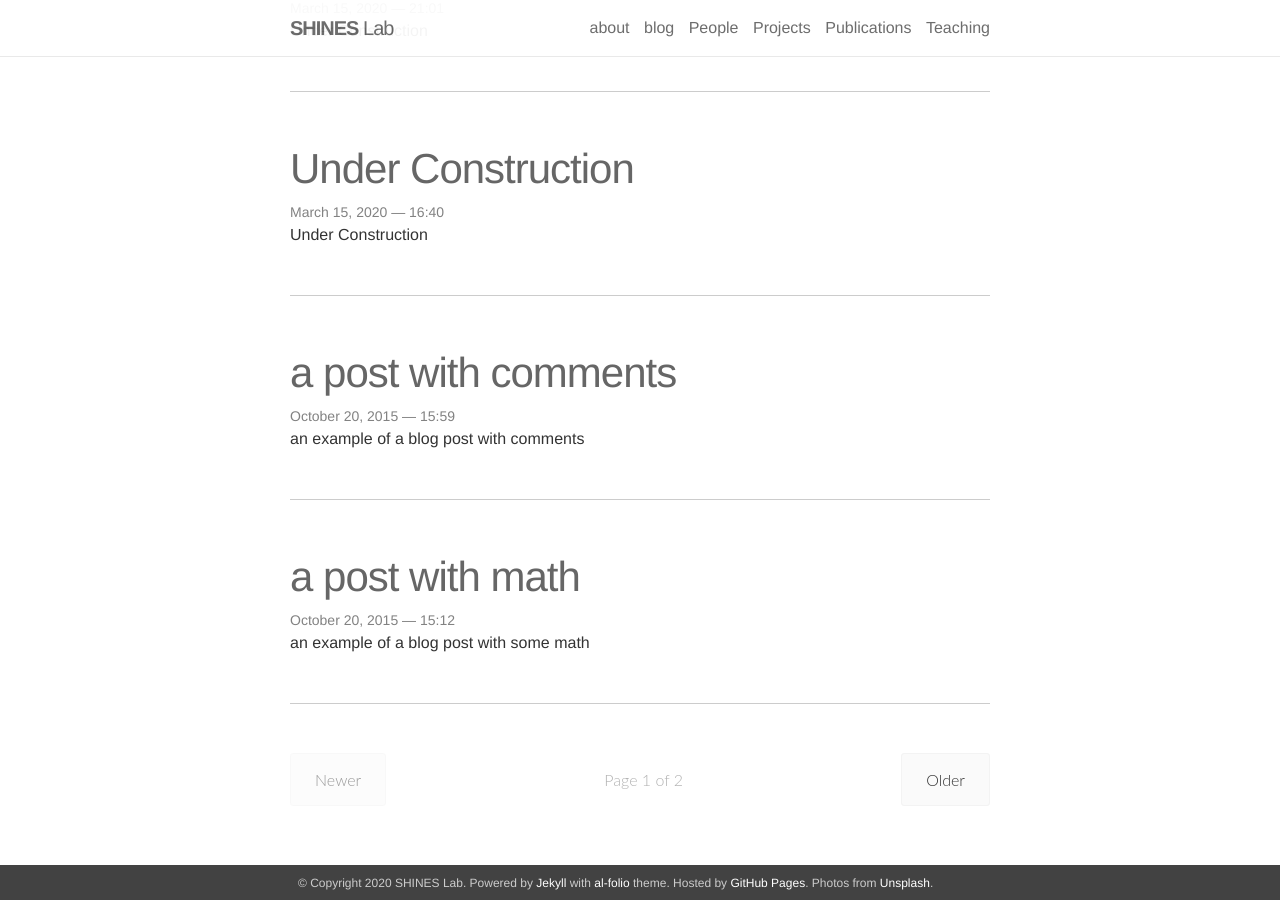
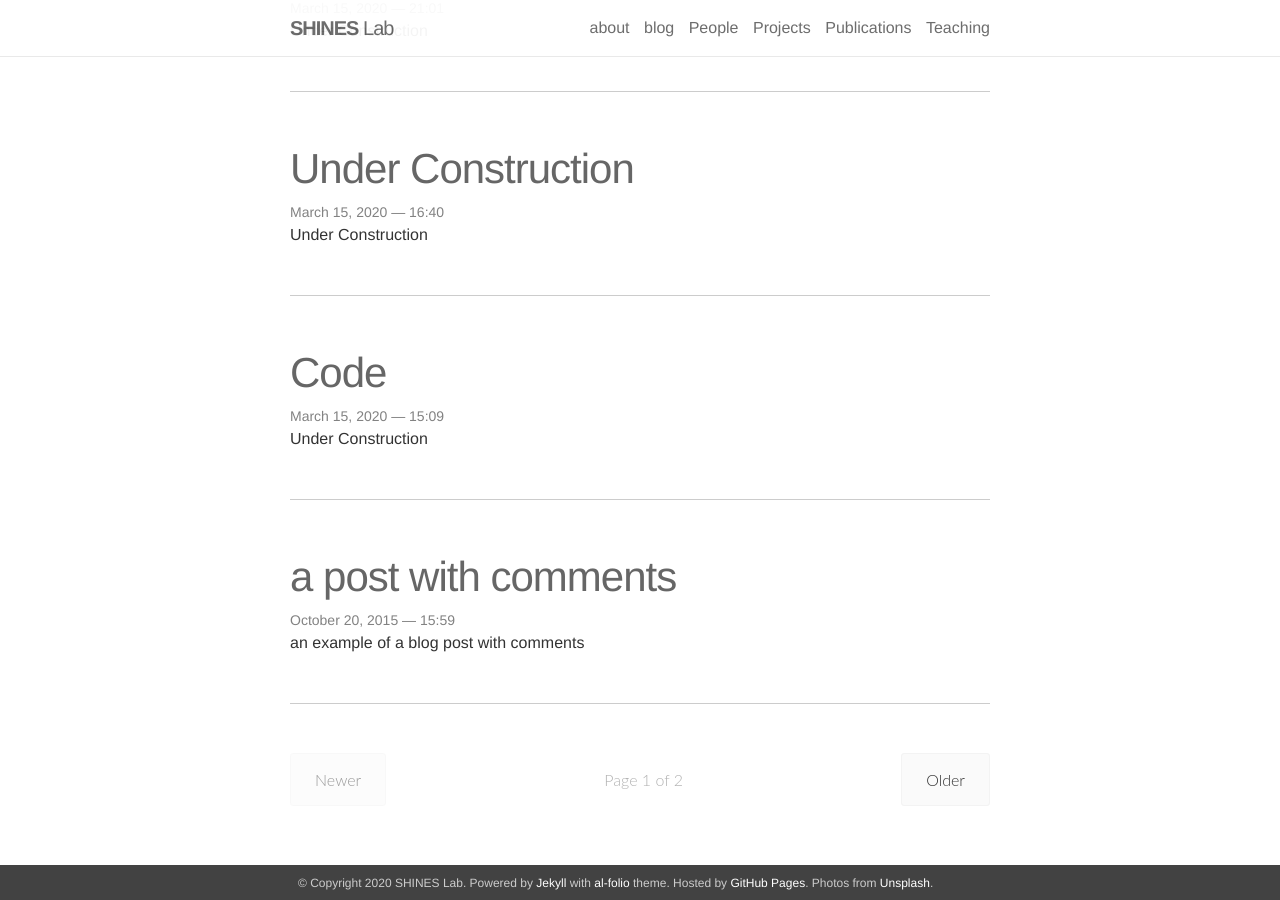
Before and after one commit to shines-lab/shines-lab.github.io, a Jekyll site: the page built from blog/index.html, in a window 1280 px wide and 900 px high, scrolled down 552 px. Built offline with Jekyll 4.4.1, drawn with Linux system fonts in a browser that asks for light colours; nearby versions of some CDN libraries; the list of posts is cut into pages by our own code.

Commit message:
Update 2015-07-15-code.markdown

```diff
--- a/_posts/2015-07-15-code.markdown
+++ b/_posts/2015-07-15-code.markdown
@@ -1,7 +1,7 @@
 ---
 layout: post
 title: Code
-date: 2015-07-15 15:09:00
+date: 2020-03-15 15:09:00
 description: Under Construction
 ---
 Under Construction
```
